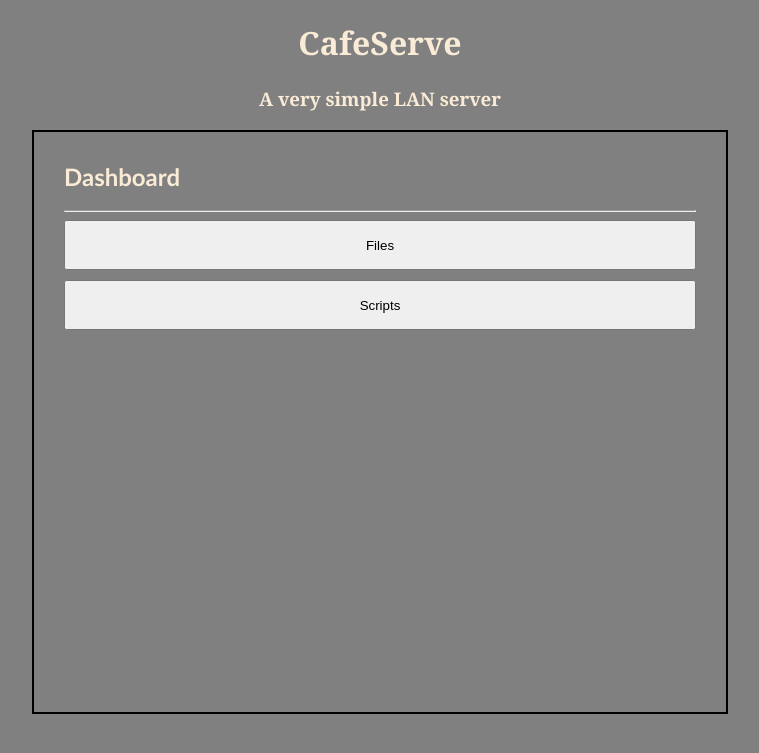
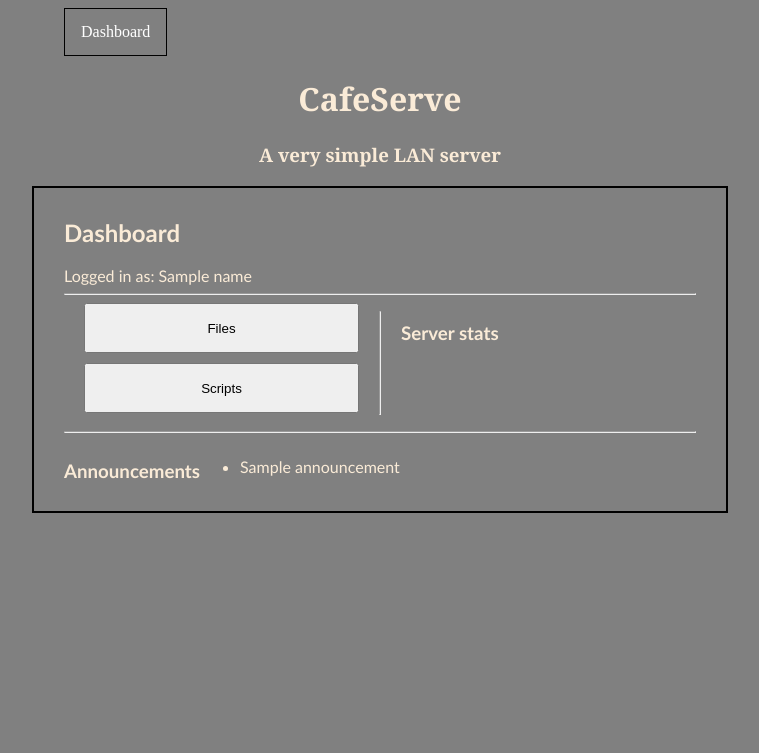
Before and after one commit to muaaz-ur-habibi/cafeserve, a Python web app: template main/templates/dashboard.html in a window 1280 px wide. Shown: the top 753 px of the page, without its empty margins (260-1019 px from the left). Run offline with Jinja, Linux system fonts and the light colour scheme; the template is opened without the code that fills it: most values are stand-ins (such as "Sample title", 1, 10 or a date in 2020).

Commit message:
added live server stats updating, added seperate api routes, fixed some bugs

```diff
--- /dev/null
+++ b/main/static/dash_update.js
@@ -0,0 +1,26 @@
+
+
+document.addEventListener('DOMContentLoaded', function () {
+    console.log("Starting dash update");
+
+    function updateDash() {
+        fetch('/api/get_server_stats')
+        .then(response => response.json())
+        .then(data =>{
+            document.getElementById("server-stats-memory").textContent = `Memory: ${data.memory_info} GB`;
+            document.getElementById("server-stats-netio").textContent = `Net IO: ${data.network_info}`;
+            document.getElementById("server-stats-battery").textContent = data.battery;
+            document.getElementById("server-stats-database_size").textContent = data.database_size;
+        })
+        .catch(error => {
+            console.error("ERROR FETCHING DATA", error)
+        })
+    }
+
+    const updateInterv = setInterval(updateDash, 5000);
+    updateDash();
+
+    window.addEventListener('beforeunload', function() {
+        clearInterval(updateInterv);
+    })
+})
--- a/main/static/script.js
+++ /dev/null
@@ -1,3 +0,0 @@
-function addScript(fname) {
-    console.log(fname);
-}
--- a/main/static/style.css
+++ b/main/static/style.css
@@ -8,13 +8,37 @@ body {
     font-weight: 700;
 }
 
+#navbar {
+    list-style-type: none;
+    margin: 0;
+    padding: 0;
+    overflow: hidden;
+    display: flex;
+    margin: 0px auto;
+}
+
+.navbar-item {
+    display: block;
+    color: white;
+    text-decoration: none;
+    padding: 14px 16px;
+    border: 1px solid black;
+}
+
+.navbar-item:hover {
+    background-color: black;
+}
+
 .container {
     margin: 0px auto;
     padding: 10px 10px;
     width: 90%;
-    height: 70vh;
     border: 2px solid black;
     font-family: 'Gill Sans', 'Gill Sans MT', Calibri, 'Trebuchet MS', sans-serif;
+}
+
+.sub-container {
+    width: 100%;
 }
 
 #login-div {
@@ -42,9 +66,21 @@ table {
     width: 100%;
 }
 
+td {
+    border: 1px solid black;
+}
+
 .table-row-item {
     text-decoration: none;
     color: red;
+    width: 100%;
+    padding: 10px 0px;
+    padding-left: 10px;
+}
+
+.files-list-item .table-row-item {
+    display: block;
+    width: 100%;
 }
 
 pre {
@@ -53,7 +89,7 @@ pre {
 }
 
 #player {
-    width: 100%;
+    width: 90%;
 }
 
 @media (min-width:720px) {
@@ -65,4 +101,16 @@ pre {
         width: 50%;
         padding: 10px 30px;
     }
+
+    #navbar {
+        width: 50%;
+    }
+
+    .sub-container {
+        padding: 0px 20px;
+    }
+
+    .non-container {
+        display: flex;
+    }
 }
--- a/main/templates/base.html
+++ b/main/templates/base.html
@@ -7,9 +7,15 @@
         <title>Cafe {% block title %}{% endblock %}</title>
     </head>
     <body>
+        {% if name.strip() != "" %}
+            <ul id="navbar">
+                <li><a class="navbar-item" href="/{{name}}/dashboard">Dashboard</a></li>
+            </ul>
+        {% endif %}
         <div id="error-container">
-            <center><h3>{{ ERROR }}</h3></center>
             {% if request.args.get("ERROR") != None %}
+                <center><h3>{{ request.args.get("ERROR") }}</h3></center>
+            {% else %}
                 <center><h3>{{ ERROR }}</h3></center>
             {% endif %}
         </div>
--- a/main/templates/dashboard.html
+++ b/main/templates/dashboard.html
@@ -2,7 +2,10 @@
 {% block body %}
 <div class="container">
     <h2>Dashboard</h2>
+    <div id="name">Logged in as: {{name}}</div>
     <hr>
+    <div class="non-container">
+        <div class="sub-container">
             <a href="{{url_for('routes.files', name=name, direc=dm.urlify(dm.BASE_DIR, True))}}">
                 <button class="dash-button">Files</button>
             </a>
@@ -11,4 +14,25 @@
                 <button class="dash-button">Scripts</button>
             </a>
         </div>
+        <hr>
+        <div class="sub-container">
+            <h3>Server stats</h3>
+            <p id="server-stats-memory"></p>
+            <p id="server-stats-netio"></p>
+            <p id="server-stats-battery"></p>
+            <p id="server-stats-database_size"></p>
+        </div>
+    </div>
+    <hr>
+    <div class="non-container">
+        <h3>Announcements</h3>
+        <ul id="announcements-list">
+            {% for a in announcements %}
+                <li class="announcements-list-item">{{a}}</li>
+            {% endfor %}
+        </ul>
+    </div>
+</div>
+
+<script src="{{ url_for('static', filename='dash_update.js') }}"></script>
 {% endblock %}
```
Also changed, not shown: main/database.py (+5 -2 lines), main/routes.py (+21 -4 lines), main/server.py (added, +46 -0 lines), main/templates/video_player.html (+5 -3 lines), 1 other file. Lines whose indentation alone changed are shown as unchanged.
